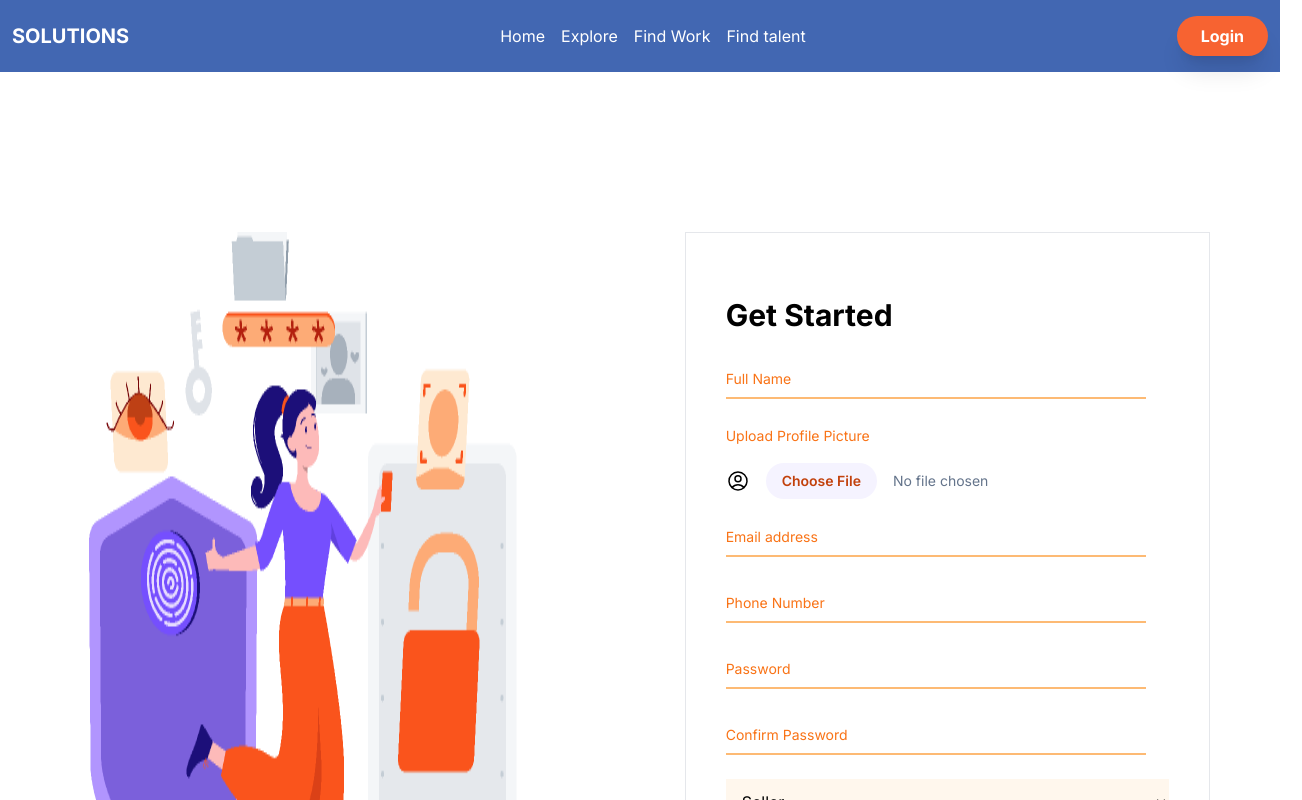
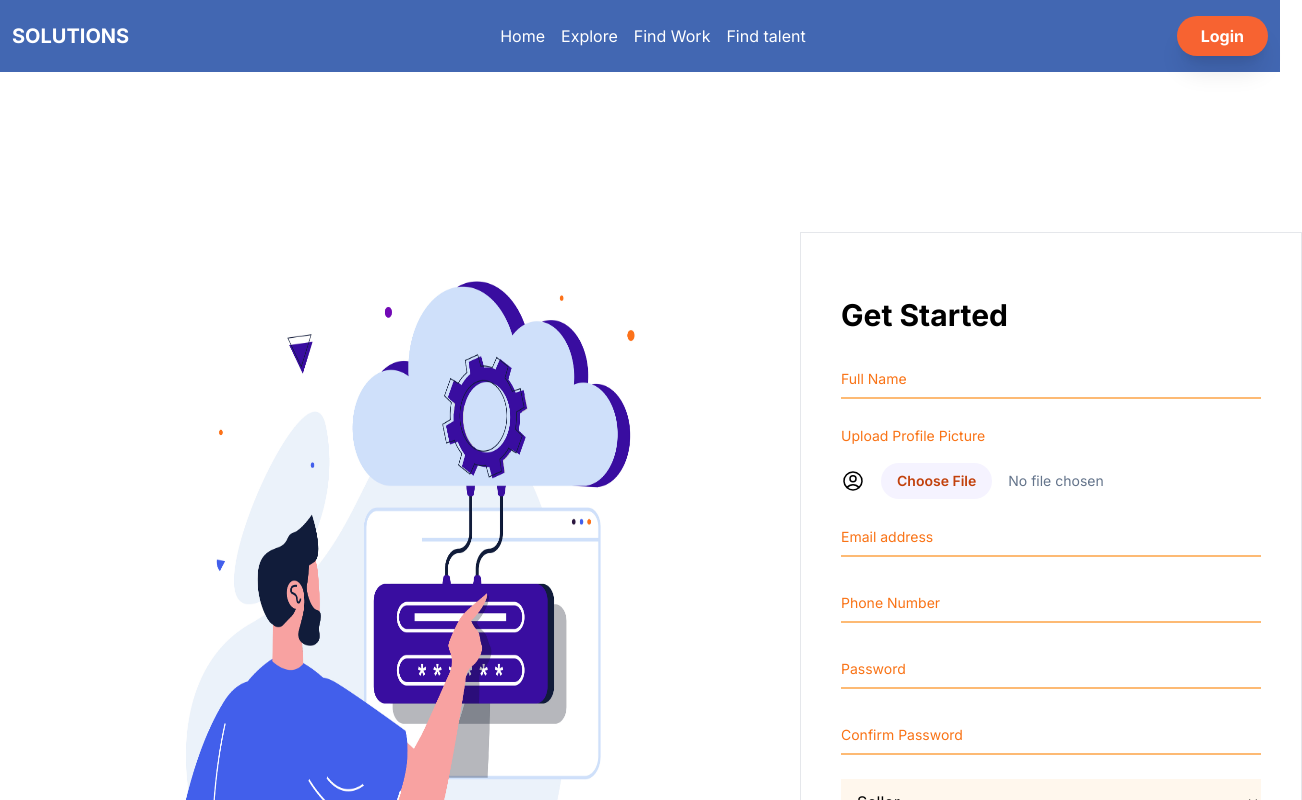
Before and after one commit to getMonirr/multi-client-services, a Next.js app: page /registration in a window 1280 px wide. Shown: the top 800 px of the page, 1302 px wide, since content can reach past the window. Built offline with nearby package versions, Linux system fonts and the light colour scheme; no server answers.

Commit message:
signup image added

```diff
--- a/src/app/(root)/registration/page.tsx
+++ b/src/app/(root)/registration/page.tsx
@@ -1,6 +1,6 @@
 "use client"
-import React, { useContext, useState } from 'react';
-import img from '../../../assets/login.png'
+import React, {  useState } from 'react';
+import img from '../../../assets/signup.jpg'
 import Image from 'next/image';
 import Link from 'next/link';
 import { useForm, SubmitHandler } from "react-hook-form"
@@ -85,7 +85,7 @@ const Registration = () => {
     return (
         <div>
             <div className='my-40 container mx-auto flex justify-around'>
-                <Image src={img} alt='' />
+                <Image className='w-[800px] h-[800px]' src={img} alt='' />
 
                 <div className='border p-10'>
                     <h1 className='text-3xl font-bold my-6'>Get Started</h1>
```
